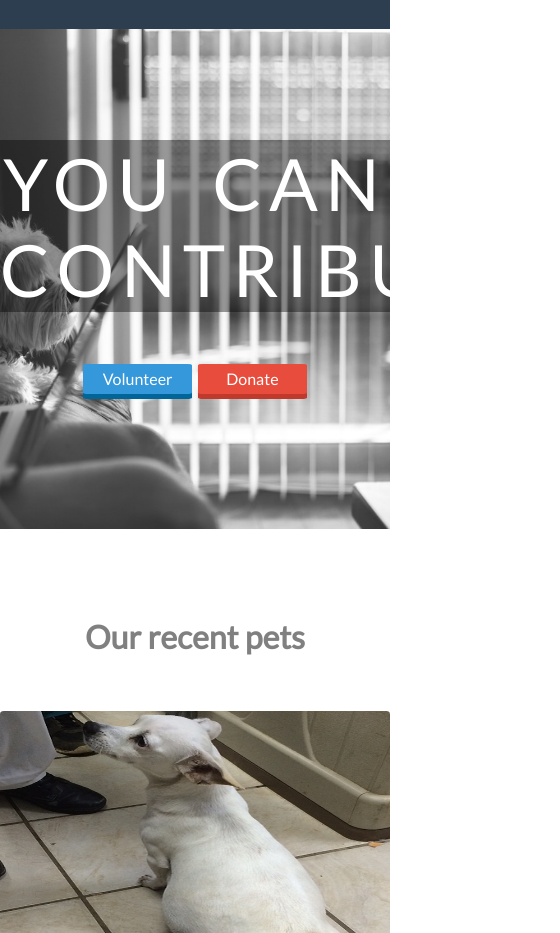
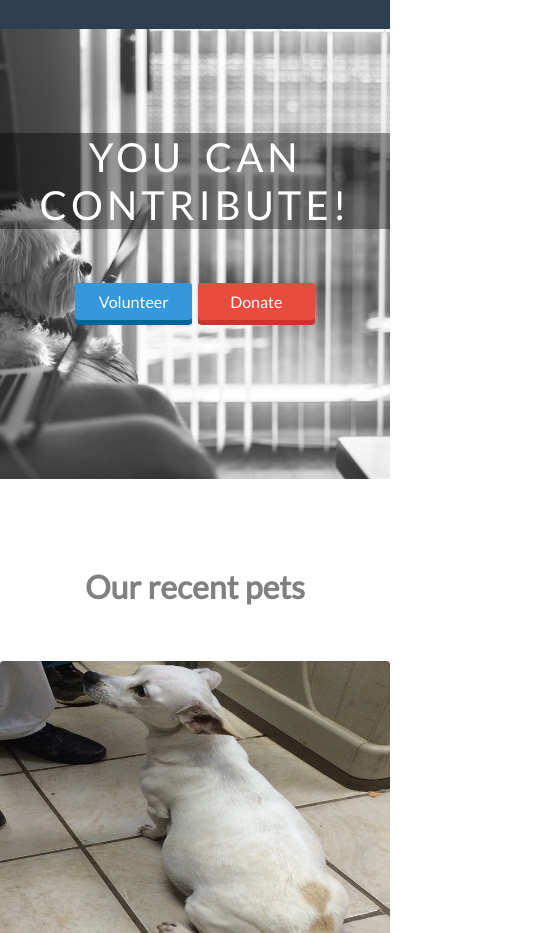
Before and after one commit to marcoscruz92/paws, a plain HTML site: page index.html in a window 390 px wide. Shown: the part 1780-2713 px from the top of the page, 560 px wide, since content can reach past the window. Drawn offline with Linux system fonts and the light colour scheme.

Commit message:
another css font fix

```diff
--- a/css/custom.css
+++ b/css/custom.css
@@ -174,7 +174,7 @@ header span{
     text-align: center;
 }
 
-#volunteer p:first-child {
+#volunteer p{
 	background-color: rgba(0,0,0,.4);
 	color: white;
 	font-size: 4.5em;
@@ -330,7 +330,7 @@ header span{
 
 	#volunteer {
 		display: inline-block;
-		height: 500px;
+		height: 450px;
 		background: url("../img/dog_owner.jpeg");
 		background-size:  cover;
 		background-position: center center;
@@ -339,23 +339,18 @@ header span{
 		text-align: center;
 	}
 
-	#volunteer p:first-child {
+	#volunteer p {
 		background-color: rgba(0,0,0,.4);
 		color: white;
+		font-size: 2.5em;
 	}
 
-	#volunteer p span {
+	#volunteer span {
+		padding: 2%;
 		display: inline-block;
-		height: 40px;
-		width: 40%;
-		font-size: 0.70em;
-		padding: 1%;
-
-	}
-
-	#volunteer p span:first-child{
-		background-color: #3498db;
-		border: 1px solid #3498db;
+		height: 20px;
+		width: 100px;
+		margin-top: 20%;
 	}
 
 }
```
